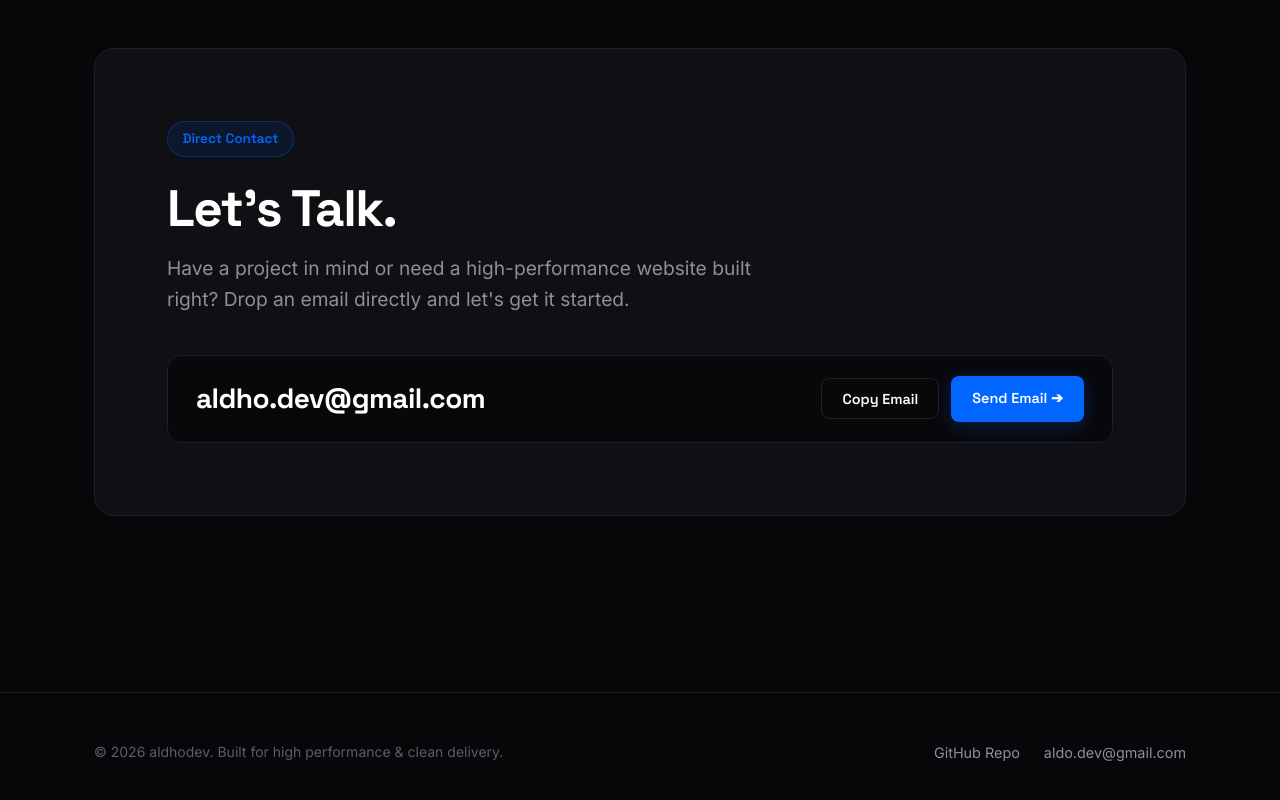
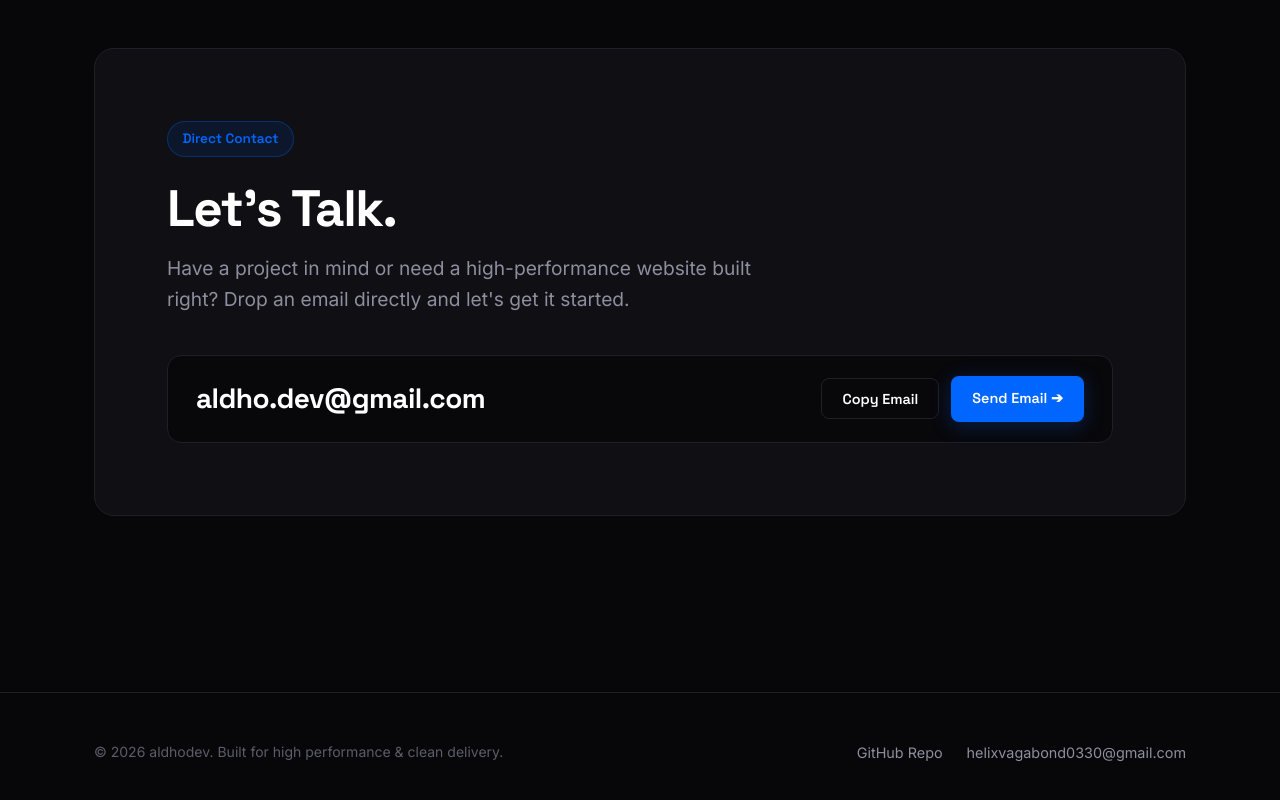
Before and after one commit to Mridhohm/aldhodev, a React (Vite) app: page / in a window 1280 px wide. Shown: the part 2036-2836 px from the top of the page. Built offline with nearby package versions, Linux system fonts and the light colour scheme.

Commit message:
Update email address in footer component

```diff
--- a/src/App.jsx
+++ b/src/App.jsx
@@ -188,7 +188,7 @@ export default function App() {
           </div>
           <div className="social-links">
             <a href="https://github.com/Mridhohm/aldhodev" target="_blank" rel="noopener noreferrer" className="social-link">GitHub Repo</a>
-            <a href="mailto:aldo.dev@gmail.com" className="social-link">aldo.dev@gmail.com</a>
+            <a href="mailto:aldo.dev@gmail.com" className="social-link">helixvagabond0330@gmail.com</a>
           </div>
         </div>
       </footer>
```
